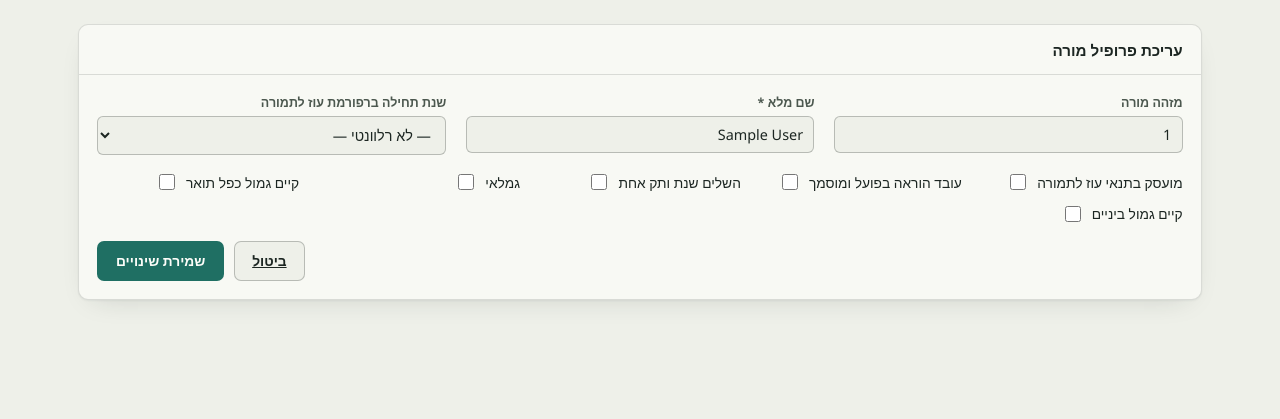
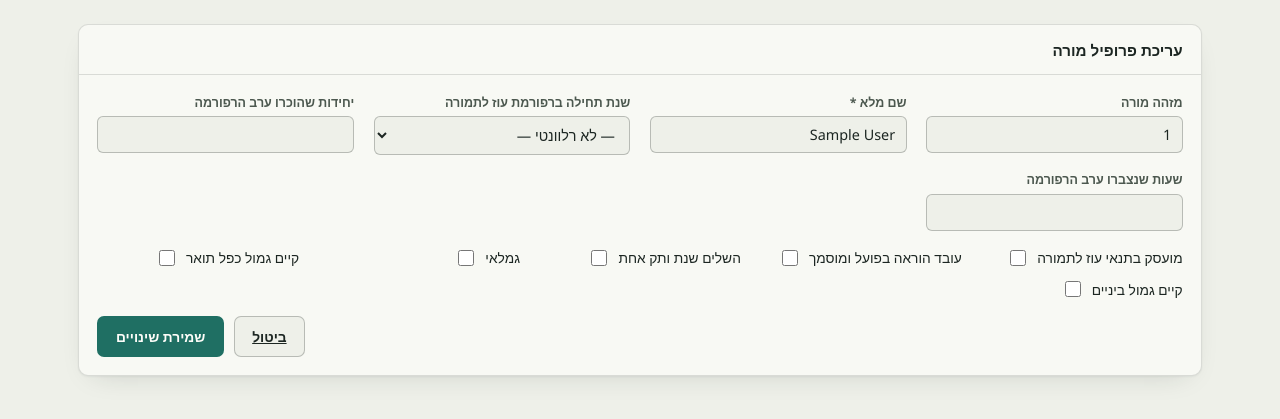
Before and after one commit to Rivka-Man/salary-engine, a Flask app: page /teachers/1/edit in a window 1280 px wide. Shown: the part 125-544 px from the top of the page. Run offline with Flask 3, Linux system fonts and the light colour scheme; a database or web service that is not in the repository returns one stand-in record (values such as "Sample title"); some libraries are stand-ins or nearby versions.

Commit message:
Restore U_pre/H_pre fields on the edit screen, without the code-name suffix
Brought back the "units/hours recognized before the reform" fields
that were removed in the previous commit - they now live on the edit
screen (along with everything else moved there) instead of the
create-teacher form, with plain labels ("יחידות שהוכרו ערב הרפורמה")
rather than the previous "(U_pre)"/"(H_pre)" suffix naming the DB
column. Also restored the read-only display of both on the teacher
detail page, using the same wording.

Verified: create a teacher, U_pre/H_pre inputs render on /edit with
the new label text and no parenthetical, saving a value persists to
the DB correctly.

```diff
--- a/app.py
+++ b/app.py
@@ -135,7 +135,7 @@ def edit_teacher(teacher_id):
             """
             UPDATE teachers SET
                 full_name=%s, is_active_teacher=%s, has_seniority_year=%s, is_pensioner=%s,
-                in_reform=%s, reform_start_year=%s,
+                in_reform=%s, reform_start_year=%s, u_pre=%s, h_pre=%s,
                 has_double_degree_gimul=%s, has_beinayim_gimul=%s
             WHERE teacher_id=%s
             """,
@@ -146,6 +146,8 @@ def edit_teacher(teacher_id):
                 1 if request.form.get("is_pensioner") else 0,
                 1 if request.form.get("in_reform") else 0,
                 request.form.get("reform_start_year") or None,
+                float(request.form.get("U_pre") or 0),
+                float(request.form.get("H_pre") or 0),
                 1 if request.form.get("has_double_degree_gimul") else 0,
                 1 if request.form.get("has_beinayim_gimul") else 0,
                 teacher_id,
--- a/templates/edit_teacher.html
+++ b/templates/edit_teacher.html
@@ -24,6 +24,14 @@
           {% endfor %}
         </select>
       </div>
+      <div class="field">
+        <label for="U_pre">יחידות שהוכרו ערב הרפורמה</label>
+        <input type="number" step="0.01" id="U_pre" name="U_pre" value="{{ teacher.u_pre }}">
+      </div>
+      <div class="field">
+        <label for="H_pre">שעות שנצברו ערב הרפורמה</label>
+        <input type="number" step="0.01" id="H_pre" name="H_pre" value="{{ teacher.h_pre }}">
+      </div>
     </div>
 
     <div class="checkbox-grid">
--- a/templates/teacher_detail.html
+++ b/templates/teacher_detail.html
@@ -115,6 +115,8 @@
         <dl class="kv-list">
           <div class="kv-row"><dt>סטטוס</dt><dd>{% if teacher.is_active_teacher %}עובד הוראה פעיל{% else %}לא פעיל{% endif %}</dd></div>
           <div class="kv-row"><dt>ותק</dt><dd>{% if teacher.has_seniority_year %}יש שנת ותק{% else %}אין{% endif %}</dd></div>
+          <div class="kv-row"><dt>יחידות שהוכרו ערב הרפורמה</dt><dd class="mono">{{ teacher.u_pre }}</dd></div>
+          <div class="kv-row"><dt>שעות שנצברו ערב הרפורמה</dt><dd class="mono">{{ teacher.h_pre }}</dd></div>
           <div class="kv-row"><dt>קיים גמול כפל תואר</dt><dd>{% if teacher.has_double_degree_gimul %}כן{% else %}לא{% endif %}</dd></div>
           <div class="kv-row"><dt>קיים גמול ביניים</dt><dd>{% if teacher.has_beinayim_gimul %}כן{% else %}לא{% endif %}</dd></div>
         </dl>
```
